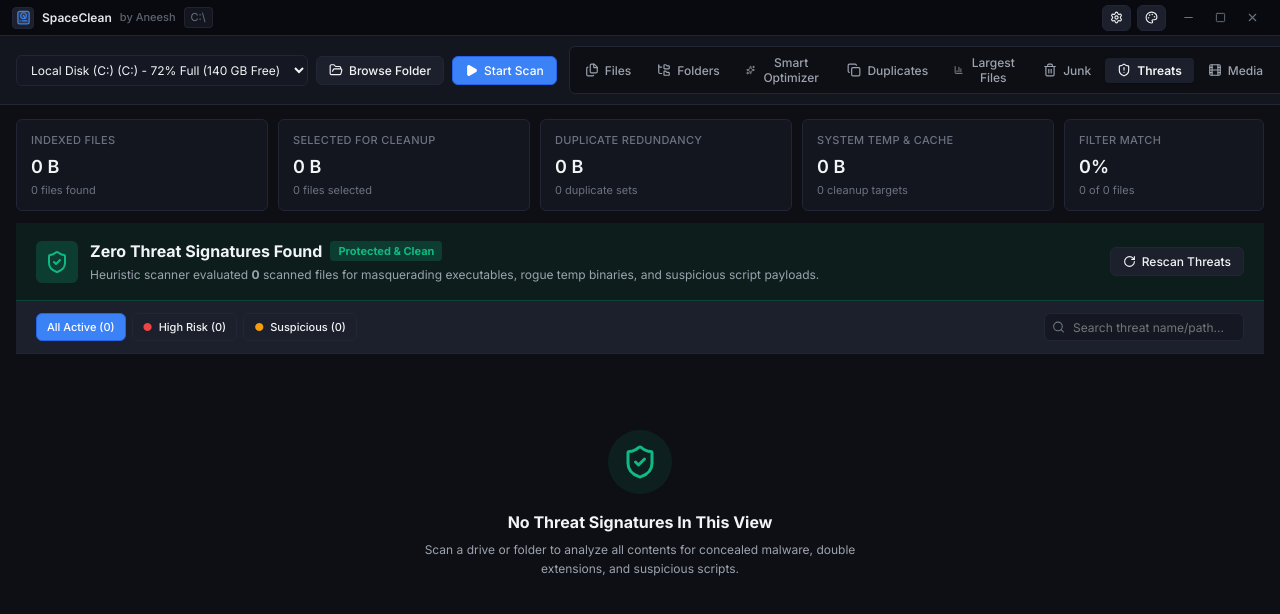
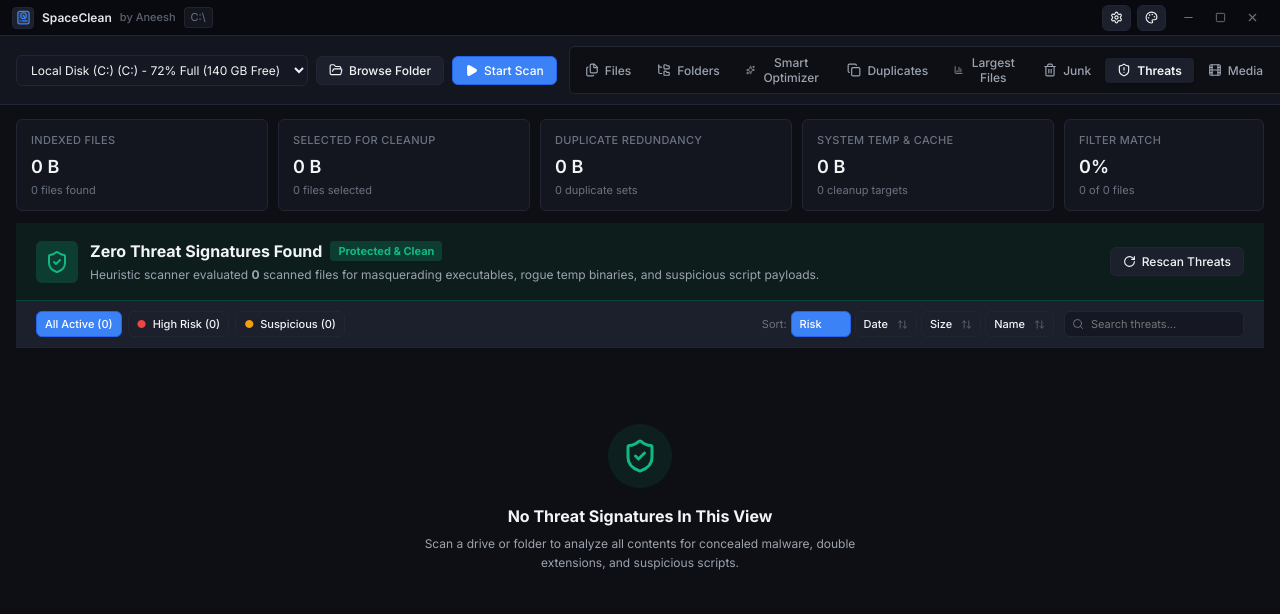
Before and after one commit to AndyDev94/SpaceClean, a React (Vite) app: page / in a window 1280 px wide. Both pictures are taken after a click on the button "Threats". Shown: the top 614 px of the page. Built offline with nearby package versions, Linux system fonts and the light colour scheme.

Commit message:
feat(threats): add Scan Next Part navigation banner and multi-field date/risk/size/name sorting in Threats Mode

```diff
--- a/src/App.tsx
+++ b/src/App.tsx
@@ -1062,6 +1062,11 @@
               onToggleTrustThreat={handleToggleTrustThreat}
               onIgnoreAllThreats={handleIgnoreAllThreats}
               onResetIgnoredThreats={handleResetIgnoredThreats}
+              chunkInfo={chunkInfo}
+              onResumeScan={handleResumeScan}
+              availableParts={availableParts}
+              selectedPartFilter={selectedPartFilter}
+              onSelectPartFilter={setSelectedPartFilter}
               onPreviewFile={setPreviewFile}
               onShowInFolder={path => window.electronAPI?.showItemInFolder(path)}
             />
--- a/src/components/ThreatDetector.tsx
+++ b/src/components/ThreatDetector.tsx
@@ -20,9 +20,17 @@
   Sparkles,
   Lock,
   ChevronRight,
-  ChevronDown
+  ChevronDown,
+  ArrowUpDown,
+  ArrowUp,
+  ArrowDown,
+  Calendar,
+  Play,
+  Zap,
+  Layers,
+  Clock
 } from 'lucide-react';
-import { ThreatItem, ThreatRiskLevel, FileInfo } from '../types';
+import { ThreatItem, ThreatRiskLevel, FileInfo, ScanChunkInfo } from '../types';
 import { formatBytes } from '../utils/filterUtils';
 import { format } from 'date-fns';
 import { osName, fileManagerName, trashName } from '../utils/platform';
@@ -37,9 +45,17 @@
   onToggleTrustThreat: (threatId: string, isTrusted: boolean) => void;
   onIgnoreAllThreats?: () => void;
   onResetIgnoredThreats?: () => void;
+  chunkInfo?: ScanChunkInfo | null;
+  onResumeScan?: (unlimited?: boolean) => void;
+  availableParts?: number[];
+  selectedPartFilter?: number | 'all';
+  onSelectPartFilter?: (part: number | 'all') => void;
   onPreviewFile?: (file: FileInfo) => void;
   onShowInFolder?: (path: string) => void;
 }
+
+type ThreatSortBy = 'risk' | 'date' | 'size' | 'name';
+type ThreatSortOrder = 'asc' | 'desc';
 
 export const ThreatDetector: React.FC<ThreatDetectorProps> = ({
   threats,
@@ -50,6 +66,11 @@
   onToggleTrustThreat,
   onIgnoreAllThreats,
   onResetIgnoredThreats,
+  chunkInfo,
+  onResumeScan,
+  availableParts = [],
+  selectedPartFilter = 'all',
+  onSelectPartFilter,
   onPreviewFile,
   onShowInFolder
 }) => {
@@ -57,6 +78,19 @@
   const [selectedRiskFilter, setSelectedRiskFilter] = useState<'all' | 'high' | 'suspicious' | 'trusted'>('all');
   const [selectedThreatIds, setSelectedThreatIds] = useState<Set<string>>(new Set());
   const [expandedThreatId, setExpandedThreatId] = useState<string | null>(null);
+
+  // Sorting state
+  const [sortBy, setSortBy] = useState<ThreatSortBy>('risk');
+  const [sortOrder, setSortOrder] = useState<ThreatSortOrder>('desc');
+
+  const handleToggleSort = (field: ThreatSortBy) => {
+    if (sortBy === field) {
+      setSortOrder(sortOrder === 'asc' ? 'desc' : 'asc');
+    } else {
+      setSortBy(field);
+      setSortOrder('desc');
+    }
+  };
 
   // File hash cache and loading states
   const [fileHashes, setFileHashes] = useState<Record<string, { sha256: string; md5: string; isLoading?: boolean }>>({});
@@ -120,9 +154,9 @@
     setTimeout(() => setCopiedHashKey(null), 2000);
   };
 
-  // Filtered threats
+  // Filtered & Sorted threats
   const filteredThreats = useMemo(() => {
-    return threats.filter(t => {
+    const list = threats.filter(t => {
       // Risk filter
       if (selectedRiskFilter === 'trusted' && !t.isIgnored) return false;
       if (selectedRiskFilter === 'high' && (t.riskLevel !== 'high' || t.isIgnored)) return false;
@@ -141,7 +175,29 @@
       }
       return true;
     });
-  }, [threats, selectedRiskFilter, searchQuery]);
+
+    return [...list].sort((a, b) => {
+      let comp = 0;
+      if (sortBy === 'risk') {
+        const score = (r: ThreatRiskLevel) => (r === 'high' ? 3 : r === 'suspicious' ? 2 : 1);
+        comp = score(a.riskLevel) - score(b.riskLevel);
+      } else if (sortBy === 'date') {
+        const dateA = a.file.modifiedAt || a.file.createdAt || 0;
+        const dateB = b.file.modifiedAt || b.file.createdAt || 0;
+        comp = dateA - dateB;
+      } else if (sortBy === 'size') {
+        comp = a.file.size - b.file.size;
+      } else if (sortBy === 'name') {
+        comp = a.file.name.localeCompare(b.file.name, undefined, { numeric: true, sensitivity: 'base' });
+      }
+
+      if (comp === 0) {
+        comp = a.file.name.localeCompare(b.file.name);
+      }
+
+      return sortOrder === 'asc' ? comp : -comp;
+    });
+  }, [threats, selectedRiskFilter, searchQuery, sortBy, sortOrder]);
 
   // Counts
   const highRiskCount = useMemo(() => threats.filter(t => t.riskLevel === 'high' && !t.isIgnored).length, [threats]);
@@ -179,6 +235,15 @@
       onDeleteThreats(itemsToDelete);
       setSelectedThreatIds(new Set());
     }
+  };
+
+  const renderSortIcon = (field: ThreatSortBy) => {
+    if (sortBy !== field) return <ArrowUpDown size={11} style={{ opacity: 0.3, marginLeft: 3 }} />;
+    return sortOrder === 'asc' ? (
+      <ArrowUp size={11} style={{ color: 'var(--accent-primary)', marginLeft: 3 }} />
+    ) : (
+      <ArrowDown size={11} style={{ color: 'var(--accent-primary)', marginLeft: 3 }} />
+    );
   };
 
   return (
@@ -283,10 +348,106 @@
         </div>
       </div>
 
-      {/* Control Bar: Risk Filter Cards & Search */}
+      {/* RAM Optimizer Multi-Part Scanning & Part Navigation Banner for Threats Mode */}
+      {chunkInfo?.isChunkPaused ? (
+        <div
+          style={{
+            padding: '10px 16px',
+            background: 'rgba(245, 158, 11, 0.08)',
+            borderBottom: '1px solid rgba(245, 158, 11, 0.3)',
+            display: 'flex',
+            alignItems: 'center',
+            justifyContent: 'space-between',
+            gap: '12px',
+            flexWrap: 'wrap'
+          }}
+        >
+          <div style={{ display: 'flex', alignItems: 'center', gap: '10px' }}>
+            <div
+              style={{
+                width: '32px',
+                height: '32px',
+                borderRadius: 'var(--radius-sm)',
+                background: 'rgba(245, 158, 11, 0.15)',
+                color: '#f59e0b',
+                display: 'flex',
+                alignItems: 'center',
+                justifyContent: 'center',
+                flexShrink: 0
+              }}
+            >
+              <ShieldAlert size={16} />
+            </div>
+            <div>
+              <div style={{ display: 'flex', alignItems: 'center', gap: '8px' }}>
+                <span style={{ fontSize: '13px', fontWeight: 600, color: 'var(--text-main)' }}>
+                  Part {chunkInfo.chunkNumber} Evaluated for Threats ({chunkInfo.scannedFiles.toLocaleString()} files scanned)
+                </span>
+                <span style={{ fontSize: '10px', padding: '1px 6px', borderRadius: '3px', background: 'rgba(245, 158, 11, 0.15)', color: '#f59e0b', fontWeight: 600 }}>
+                  RAM Saver Active
+                </span>
+              </div>
+              <div style={{ fontSize: '11px', color: 'var(--text-dim)', marginTop: '1px' }}>
+                {chunkInfo.remainingQueueCount} subfolder queues remaining to scan for threats & camouflaged binaries.
+              </div>
+            </div>
+          </div>
+
+          <div style={{ display: 'flex', alignItems: 'center', gap: '8px', flexWrap: 'wrap' }}>
+            {availableParts.length > 1 && onSelectPartFilter && (
+              <select
+                value={selectedPartFilter}
+                onChange={e => onSelectPartFilter(e.target.value === 'all' ? 'all' : Number(e.target.value))}
+                style={{
+                  padding: '4px 8px',
+                  fontSize: '11px',
+                  fontWeight: 600,
+                  background: 'var(--bg-panel)',
+                  border: '1px solid var(--border-color)',
+                  borderRadius: 'var(--radius-sm)',
+                  color: 'var(--text-main)',
+                  cursor: 'pointer'
+                }}
+                title="Filter threats by scanned part"
+              >
+                <option value="all">🌐 All Scanned Parts (1–{availableParts.length})</option>
+                {availableParts.map(p => (
+                  <option key={p} value={p}>📦 Part {p} Only</option>
+                ))}
+              </select>
+            )}
+
+            {onResumeScan && (
+              <>
+                <button
+                  className="btn btn-primary"
+                  style={{ fontSize: '11px', padding: '5px 12px' }}
+                  onClick={() => onResumeScan(false)}
+                  title="Scan next part of directory for threats"
+                >
+                  <Play size={12} />
+                  <span>Scan Next Part for Threats</span>
+                </button>
+
+                <button
+                  className="btn btn-secondary"
+                  style={{ fontSize: '11px', padding: '5px 10px' }}
+                  onClick={() => onResumeScan(true)}
+                  title="Scan all remaining files for threats without pausing"
+                >
+                  <Zap size={12} />
+                  <span>Scan All Remaining for Threats</span>
+                </button>
+              </>
+            )}
+          </div>
+        </div>
+      ) : null}
+
+      {/* Control Bar: Risk Filters, Sort Controls, Part Switcher & Search */}
       <div
         style={{
-          padding: '12px 20px',
+          padding: '10px 20px',
           background: 'var(--bg-subtle)',
           borderBottom: '1px solid var(--border-color)',
           display: 'flex',
@@ -296,11 +457,11 @@
           flexWrap: 'wrap'
         }}
       >
-        {/* Risk Pills */}
-        <div style={{ display: 'flex', alignItems: 'center', gap: '6px' }}>
+        {/* Left Side: Risk Pills */}
+        <div style={{ display: 'flex', alignItems: 'center', gap: '6px', flexWrap: 'wrap' }}>
           <button
             className={`btn ${selectedRiskFilter === 'all' ? 'btn-primary' : 'btn-secondary'}`}
-            style={{ fontSize: '11px', padding: '5px 10px', height: '28px' }}
+            style={{ fontSize: '11px', padding: '4px 8px', height: '26px' }}
             onClick={() => setSelectedRiskFilter('all')}
           >
             <span>All Active ({activeThreatsCount})</span>
@@ -310,8 +471,8 @@
             className={`btn ${selectedRiskFilter === 'high' ? 'btn-primary' : 'btn-secondary'}`}
             style={{
               fontSize: '11px',
-              padding: '5px 10px',
-              height: '28px',
+              padding: '4px 8px',
+              height: '26px',
               borderColor: highRiskCount > 0 ? 'rgba(239, 68, 68, 0.4)' : undefined
             }}
             onClick={() => setSelectedRiskFilter('high')}
@@ -322,7 +483,7 @@
 
           <button
             className={`btn ${selectedRiskFilter === 'suspicious' ? 'btn-primary' : 'btn-secondary'}`}
-            style={{ fontSize: '11px', padding: '5px 10px', height: '28px' }}
+            style={{ fontSize: '11px', padding: '4px 8px', height: '26px' }}
             onClick={() => setSelectedRiskFilter('suspicious')}
           >
             <span style={{ color: '#f59e0b', fontWeight: 700 }}>●</span>
@@ -332,36 +493,102 @@
           {trustedCount > 0 && (
             <button
               className={`btn ${selectedRiskFilter === 'trusted' ? 'btn-primary' : 'btn-secondary'}`}
-              style={{ fontSize: '11px', padding: '5px 10px', height: '28px' }}
+              style={{ fontSize: '11px', padding: '4px 8px', height: '26px' }}
               onClick={() => setSelectedRiskFilter('trusted')}
             >
               <ShieldCheck size={12} style={{ color: '#10b981' }} />
-              <span>Trusted / Whitelisted ({trustedCount})</span>
+              <span>Trusted ({trustedCount})</span>
             </button>
           )}
         </div>
 
-        {/* Quick Select & Search */}
-        <div style={{ display: 'flex', alignItems: 'center', gap: '10px' }}>
+        {/* Middle & Right: Sort Controls, Part Selector & Search */}
+        <div style={{ display: 'flex', alignItems: 'center', gap: '10px', flexWrap: 'wrap' }}>
+          {/* Sort Buttons */}
+          <div style={{ display: 'flex', alignItems: 'center', gap: '4px' }}>
+            <span style={{ fontSize: '11px', color: 'var(--text-dim)' }}>Sort:</span>
+            <button
+              className={`btn ${sortBy === 'risk' ? 'btn-primary' : 'btn-secondary'}`}
+              style={{ fontSize: '11px', padding: '3px 8px', height: '26px' }}
+              onClick={() => handleToggleSort('risk')}
+              title="Sort by threat severity risk"
+            >
+              <span>Risk</span>
+              {renderSortIcon('risk')}
+            </button>
+            <button
+              className={`btn ${sortBy === 'date' ? 'btn-primary' : 'btn-secondary'}`}
+              style={{ fontSize: '11px', padding: '3px 8px', height: '26px' }}
+              onClick={() => handleToggleSort('date')}
+              title="Sort by file modification date"
+            >
+              <span>Date</span>
+              {renderSortIcon('date')}
+            </button>
+            <button
+              className={`btn ${sortBy === 'size' ? 'btn-primary' : 'btn-secondary'}`}
+              style={{ fontSize: '11px', padding: '3px 8px', height: '26px' }}
+              onClick={() => handleToggleSort('size')}
+              title="Sort by file size"
+            >
+              <span>Size</span>
+              {renderSortIcon('size')}
+            </button>
+            <button
+              className={`btn ${sortBy === 'name' ? 'btn-primary' : 'btn-secondary'}`}
+              style={{ fontSize: '11px', padding: '3px 8px', height: '26px' }}
+              onClick={() => handleToggleSort('name')}
+              title="Sort by filename"
+            >
+              <span>Name</span>
+              {renderSortIcon('name')}
+            </button>
+          </div>
+
+          {/* Part Filter dropdown (when not paused) */}
+          {availableParts.length > 1 && !chunkInfo?.isChunkPaused && onSelectPartFilter && (
+            <select
+              value={selectedPartFilter}
+              onChange={e => onSelectPartFilter(e.target.value === 'all' ? 'all' : Number(e.target.value))}
+              style={{
+                padding: '3px 8px',
+                fontSize: '11px',
+                fontWeight: 600,
+                background: 'var(--bg-panel)',
+                border: '1px solid var(--border-color)',
+                borderRadius: 'var(--radius-sm)',
+                color: 'var(--text-main)',
+                cursor: 'pointer',
+                height: '26px'
+              }}
+              title="Filter threats by scanned part"
+            >
+              <option value="all">🌐 All Parts (1–{availableParts.length})</option>
+              {availableParts.map(p => (
+                <option key={p} value={p}>📦 Part {p}</option>
+              ))}
+            </select>
+          )}
+
           {highRiskCount > 0 && (
             <button
               className="btn btn-secondary"
-              style={{ fontSize: '11px', padding: '5px 10px', height: '28px', color: '#ef4444' }}
+              style={{ fontSize: '11px', padding: '3px 8px', height: '26px', color: '#ef4444' }}
               onClick={handleSelectAllHighRisk}
             >
               <span>Select High Risk ({highRiskCount})</span>
             </button>
           )}
 
-          <div style={{ position: 'relative', width: '200px' }}>
-            <Search size={13} style={{ position: 'absolute', left: '8px', top: '50%', transform: 'translateY(-50%)', color: 'var(--text-dim)' }} />
+          <div style={{ position: 'relative', width: '180px' }}>
+            <Search size={12} style={{ position: 'absolute', left: '8px', top: '50%', transform: 'translateY(-50%)', color: 'var(--text-dim)' }} />
             <input
               type="text"
               className="form-input"
-              placeholder="Search threat name/path..."
+              placeholder="Search threats..."
               value={searchQuery}
               onChange={e => setSearchQuery(e.target.value)}
-              style={{ fontSize: '12px', padding: '4px 8px 4px 28px', height: '28px', width: '100%' }}
+              style={{ fontSize: '11px', padding: '3px 8px 3px 26px', height: '26px', width: '100%' }}
             />
           </div>
         </div>
```
